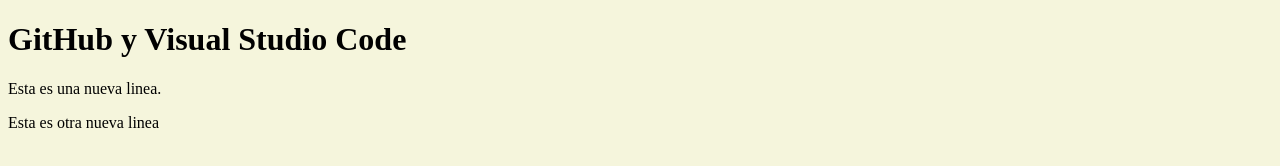
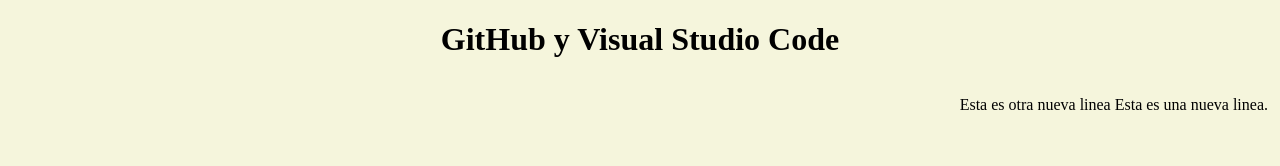
Before and after one commit to arielYJR/PractiveEnviroment, a plain HTML site: page index.html in a window 1280 px wide. Drawn offline with Linux system fonts and the light colour scheme.

Commit message:
Agregando Estrucuta y color a la pagina

```diff
--- a/css/estios.css
+++ b/css/estios.css
@@ -1,3 +1,12 @@
 body{
     background-color: beige;
 }
+
+h1{
+    text-align: center;
+}
+
+p{
+    float: right;
+    margin-right: 4px;
+}
```
